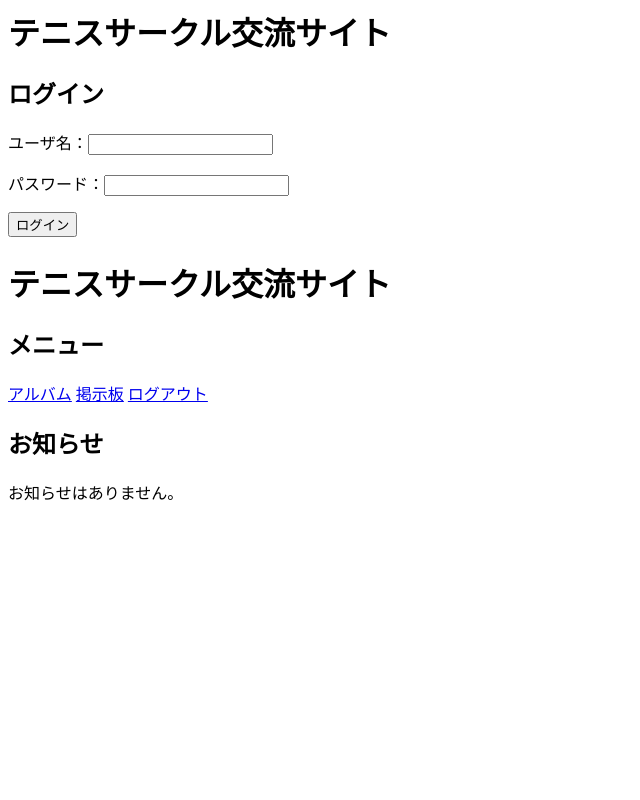
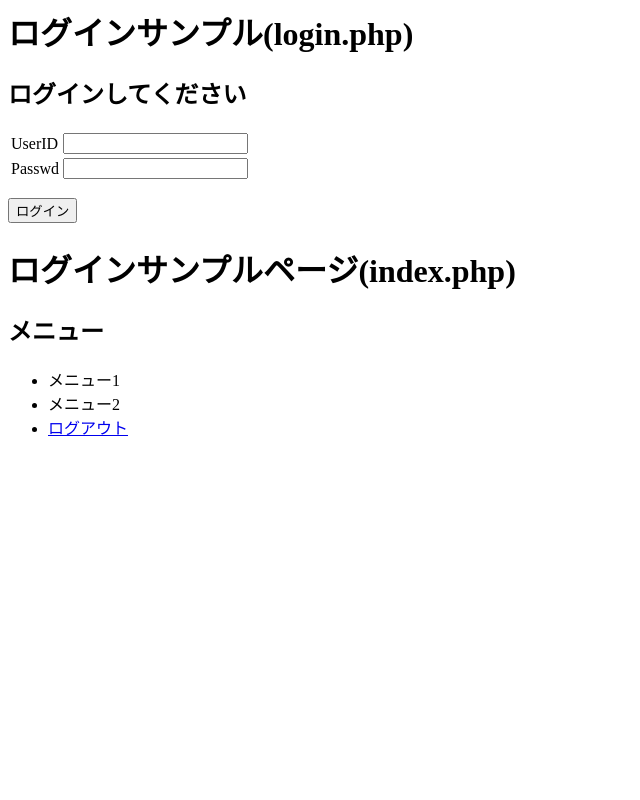
Before and after one commit to ht0919/ProgrammingExercises, a PHP site: page / in a window 1280 px wide. Shown: the whole page, without its empty margins (0-640 px from the left). Run offline with PHP 8.4, Linux system fonts and the light colour scheme.

Commit message:
chg Login sample

```diff
--- a/login/index.php
+++ b/login/index.php
@@ -1,37 +1,18 @@
 <?php
   include 'includes/login.php';
-  $fp = fopen("info.txt", "r"); // ファイルを開く
 ?>
 <html>
 <head>
   <meta http-equiv="Content-Type" content="text/html;charset=UTF-8">
-  <title>テニスサークル交流サイト</title>
+  <title>ログインサンプルページ(index.php)</title>
 </head>
 <body>
-  <h1>テニスサークル交流サイト</h1>
+  <h1>ログインサンプルページ(index.php)</h1>
   <h2>メニュー</h2>
-  <p>
-    <a href="album.php">アルバム</a>
-    <a href="bbs.php">掲示板</a>
-    <a href="logout.php">ログアウト</a>
-  </p>
-  <h2>お知らせ</h2>
-  <?php
-    // ファイルが正しく開けたとき
-    if ($fp){
-      $title = fgets($fp); // ファイルから1行読み込む
-      // 1行読み込めたとき
-      if ($title){
-        echo '<a href="info.php">' . $title . '</a>';
-      } else {
-        // ファイルの中身が空だったとき
-        echo 'お知らせはありません。';
-      }
-      fclose($fp);  // ファイルを閉じる
-    } else {
-      // ファイルが開けなかったとき
-      echo 'お知らせはありません。';
-    }
-  ?>
+  <UL>
+    <LI>メニュー1</LI>
+    <LI>メニュー2</LI>
+    <LI><a href="logout.php">ログアウト</a></LI>
+  </UL>
 </body>
 </html>
--- a/login/login.php
+++ b/login/login.php
@@ -52,16 +52,18 @@
 <html>
 <head>
   <meta http-equiv="Content-Type" content="text/html;charset=UTF-8">
-  <title>テニスサークル交流サイト</title>
+  <title>ログインサンプル(login.php)</title>
 </head>
 <body>
-  <h1>テニスサークル交流サイト</h1>
+  <h1>ログインサンプル(login.php)</h1>
 
-  <h2>ログイン</h2>
+  <h2>ログインしてください</h2>
   <form action="login.php" method="post">
-    <p>ユーザ名：<input type="text" name="name"></p>
-    <p>パスワード：<input type="password" name="password"></p>
-    <p><input type="submit" value="ログイン"></p>
+   <table>
+    <tr><td>UserID</td><td><input type="text" name="name"></td></tr>
+    <tr><td>Passwd</td><td><input type="password" name="password"></td></tr>
+   </table>
+   <p><input type="submit" value="ログイン"></p>
   </form>
 
 </body>
```
Also changed, not shown: login/info.txt (deleted).
